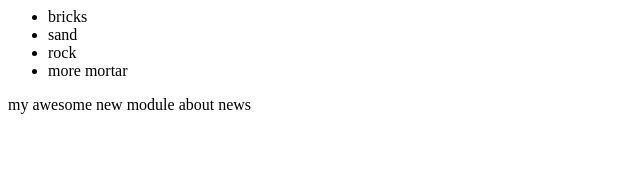
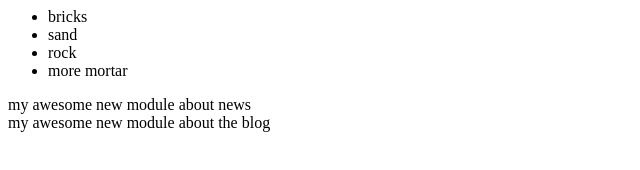
Before and after one commit to fabianaugustus/CryptomorrowExchange, a plain HTML site: page index.html in a window 1280 px wide. Shown: the whole page, without its empty margins (0-640 px from the left). Drawn offline with Linux system fonts and the light colour scheme.

Commit message:
Added "blog" to Index.html

```diff
--- a/index.html
+++ b/index.html
@@ -14,6 +14,10 @@
     <div>my awesome new module about news</div>
     </module-two>
 
+     <module-three>
+    <div>my awesome new module about the blog</div>
+    </module-three>
+
 </body>
 
 </html>
```
